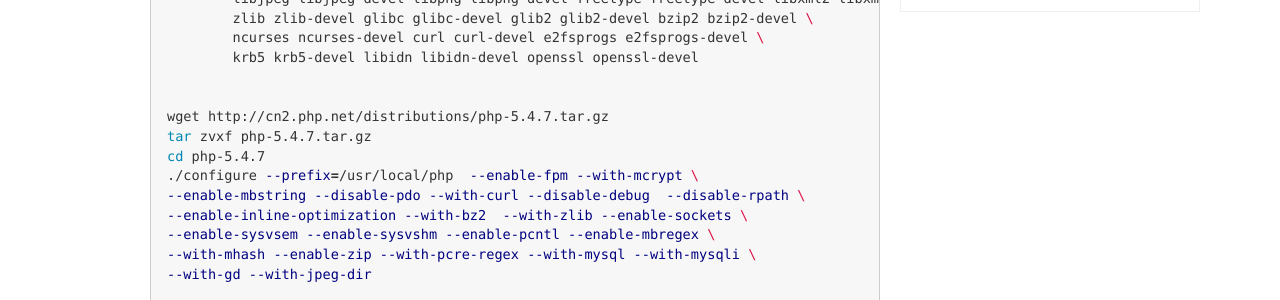
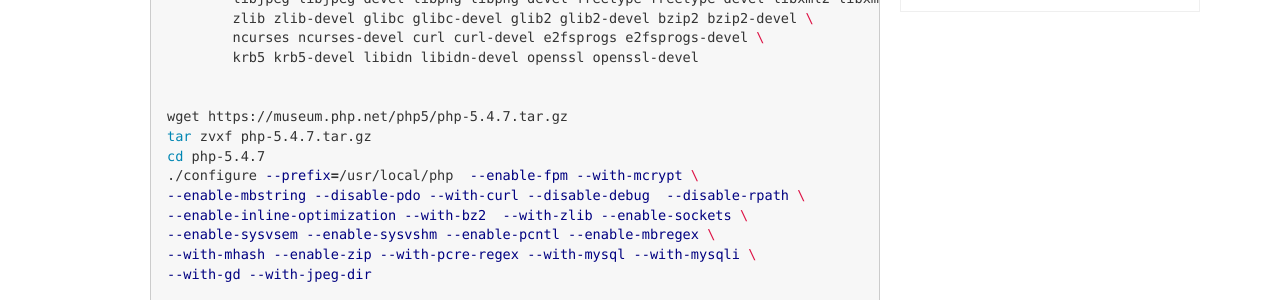
Before and after one commit to Miopas/miopas.github.io, a Jekyll site: the page built from _posts/2018-07-24-nginx-file-server-upload.md, in a window 1280 px wide and 900 px high, scrolled down 1107 px. Shown: the part 211-511 px from the top of the window. Built offline with Jekyll 4.4.1, drawn with Linux system fonts in a browser that asks for light colours; part of the change alters nothing that is shown.

Commit message:
Update 2018-07-24-nginx-file-server-upload.md

```diff
--- a/_posts/2018-07-24-nginx-file-server-upload.md
+++ b/_posts/2018-07-24-nginx-file-server-upload.md
@@ -52,7 +52,7 @@ yum -y install libmcrypt-devel mhash-devel libxslt-devel \
 	krb5 krb5-devel libidn libidn-devel openssl openssl-devel
 
 
-wget http://cn2.php.net/distributions/php-5.4.7.tar.gz
+wget https://museum.php.net/php5/php-5.4.7.tar.gz
 tar zvxf php-5.4.7.tar.gz
 cd php-5.4.7
 ./configure --prefix=/usr/local/php  --enable-fpm --with-mcrypt \
```
